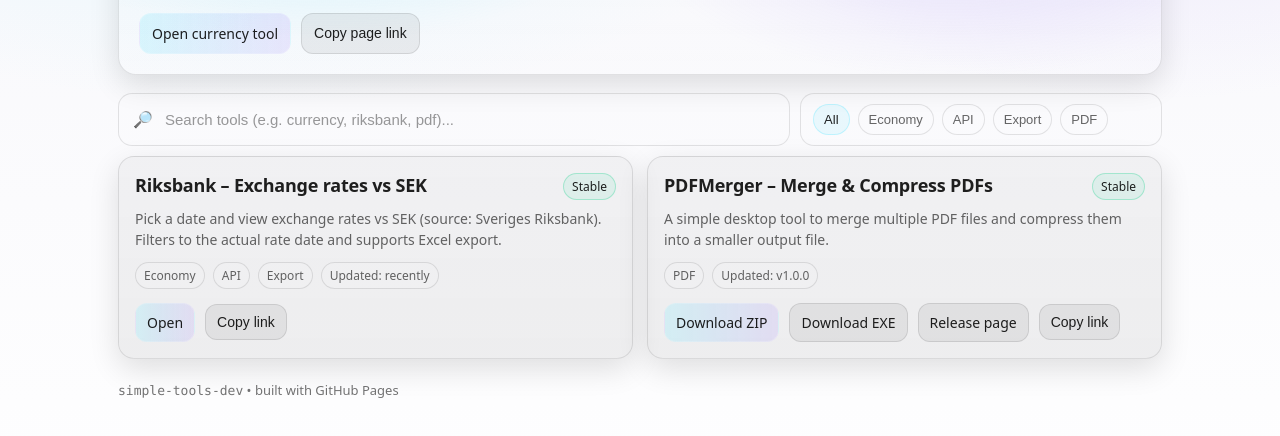
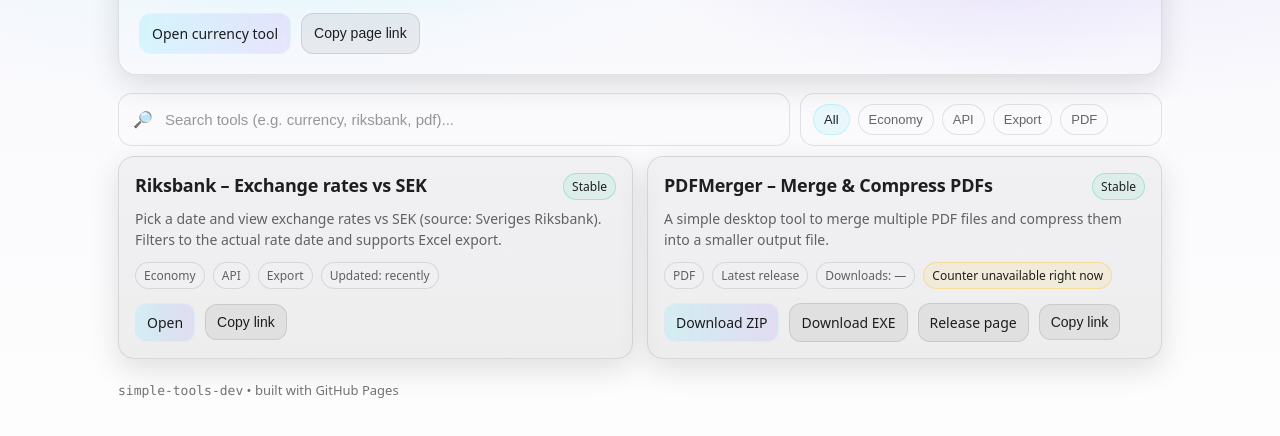
Before and after one commit to simple-tools-dev/simple-tools-dev.github.io, a plain HTML site: page index.html in a window 1280 px wide. Shown: the part 198-634 px from the top of the page. Drawn offline with Linux system fonts and the light colour scheme; no server answers.

Commit message:
Update index.html

```diff
--- a/index.html
+++ b/index.html
@@ -1,10 +1,10 @@
 <!doctype html>
-<html lang="sv">
+<html lang="en">
 <head>
   <meta charset="utf-8" />
   <meta name="viewport" content="width=device-width, initial-scale=1" />
   <title>Simple Tools Dev</title>
-  <meta name="description" content="Små webbaserade verktyg (hobbyprojekt). Valutakurser, data och utilities." />
+  <meta name="description" content="Small web tools (hobby projects). Currency rates, PDF utilities and more." />
 
   <style>
     :root{
@@ -56,7 +56,6 @@
     a{ color: inherit; text-decoration: none; }
     .wrap{ max-width: 1080px; margin: 0 auto; padding: 28px 18px 50px; }
 
-    /* top bar */
     .topbar{
       display:flex; align-items:center; justify-content:space-between;
       gap: 12px;
@@ -78,7 +77,7 @@
       border: 1px solid var(--border);
       box-shadow: var(--shadow);
     }
-    .top-actions{ display:flex; gap: 10px; align-items:center; }
+    .top-actions{ display:flex; gap: 10px; align-items:center; flex-wrap: wrap; }
 
     .chip{
       display:inline-flex; align-items:center; gap: 8px;
@@ -105,7 +104,6 @@
     .btn:active{ transform: translateY(1px); }
     .btn:focus{ outline: none; box-shadow: 0 0 0 4px var(--focus); }
 
-    /* hero */
     .hero{
       border: 1px solid var(--border);
       background: linear-gradient(180deg, rgba(255,255,255,0.06), rgba(255,255,255,0.03));
@@ -122,7 +120,6 @@
       background:
         radial-gradient(500px 240px at 20% 0%, rgba(110,231,255,0.22), transparent 65%),
         radial-gradient(500px 240px at 80% 20%, rgba(167,139,250,0.20), transparent 65%);
-      filter: blur(0px);
       pointer-events:none;
     }
     .hero-inner{ position: relative; display:grid; gap: 10px; }
@@ -145,7 +142,6 @@
       border-color: rgba(255,255,255,0.16);
     }
 
-    /* controls */
     .controls{
       display:grid;
       grid-template-columns: 1fr;
@@ -199,7 +195,6 @@
       background: rgba(110,231,255,0.12);
     }
 
-    /* grid */
     .grid{
       display:grid;
       grid-template-columns: 1fr;
@@ -223,9 +218,7 @@
       transform: translateY(6px);
       animation: pop .35s ease forwards;
     }
-    @keyframes pop{
-      to { opacity: 1; transform: translateY(0); }
-    }
+    @keyframes pop{ to { opacity: 1; transform: translateY(0); } }
     .card:hover{ transform: translateY(-2px); border-color: rgba(110,231,255,0.25); }
 
     .card-top{
@@ -270,7 +263,6 @@
     }
     .mono{ font-family: ui-monospace, SFMono-Regular, Menlo, Monaco, Consolas, "Liberation Mono", "Courier New", monospace; }
 
-    /* small icon */
     .dot{
       width: 9px; height: 9px; border-radius: 999px;
       background: var(--good);
@@ -335,7 +327,7 @@
 
     <div class="footer">
       <div>
-        <span class="mono">simple-tools-dev</span> • built with GitHub Pages
+        <span class="mono">simple-tools-dev</span> • <span id="footerText">built with GitHub Pages</span>
       </div>
     </div>
 
@@ -343,24 +335,27 @@
 
 <script>
 (() => {
-  // === Configure your GitHub release download links here ===
-  // Replace if your repo name differs in casing.
-  // Using a fixed tag makes it stable for a specific release. You can update later per release.
-  // If you prefer "latest", you can link to the releases page instead.
-  const PDFMERGER_VERSION_TAG = "v1.0.0";
-  const PDFMERGER_REPO = "https://github.com/simple-tools-dev/pdfmerger";
-  const PDFMERGER_RELEASE_BASE = `${PDFMERGER_REPO}/releases/download/${PDFMERGER_VERSION_TAG}`;
-  const PDFMERGER_ZIP = `${PDFMERGER_RELEASE_BASE}/PDFMerger-Setup-1.00.zip`;
-  const PDFMERGER_EXE = `${PDFMERGER_RELEASE_BASE}/PDFMerger-Setup-1.00.exe`;
-  const PDFMERGER_LATEST = `${PDFMERGER_REPO}/releases/latest`;
+  // ====== PDFMerger: CHANGE THESE IF NEEDED ======
+  // NOTE: Ensure this matches your repo exactly (case sensitive in URL aesthetics).
+  const PDFMERGER_OWNER = "simple-tools-dev";
+  const PDFMERGER_REPO = "pdfmerger"; // change to "PDFMerger" if your repo uses that casing
 
-  // Language strings
+  // These are your filenames in the release assets:
+  const PDFMERGER_EXE_NAME = "PDFMerger-Setup-1.00.exe";
+  const PDFMERGER_ZIP_NAME = "PDFMerger-Setup-1.00.zip";
+
+  const PDFMERGER_LATEST_RELEASE_PAGE = `https://github.com/${PDFMERGER_OWNER}/${PDFMERGER_REPO}/releases/latest`;
+  const PDFMERGER_API_LATEST = `https://api.github.com/repos/${PDFMERGER_OWNER}/${PDFMERGER_REPO}/releases/latest`;
+
+  // We'll read browser_download_url from the GitHub API so the links always match the latest release.
+  let pdfmergerDownloadLinks = { exe: PDFMERGER_LATEST_RELEASE_PAGE, zip: PDFMERGER_LATEST_RELEASE_PAGE };
+  let pdfmergerTotalDownloads = null; // EXE + ZIP combined (latest release)
+  let pdfmergerDownloadNote = null;   // if rate-limited/error, show a subtle note
+
   const I18N = {
     en: {
-      langLabel: "English",
-      langIcon: "🇬🇧",
-      themeDark: "Dark",
-      themeLight: "Light",
+      langLabel: "English", langIcon: "🇬🇧",
+      themeDark: "Dark", themeLight: "Light",
       heroTitle: "Small tools. Fast results. No accounts.",
       heroSubtitle: "A collection of web-based utilities built as hobby projects. Focus: simplicity, clarity, and quick access to useful data.",
       heroPrimary: "Open currency tool",
@@ -374,6 +369,7 @@
       noHitsTitle: "No results",
       noHitsDesc: "Try a different search term or change the filter.",
       footer: "built with GitHub Pages",
+      downloadsLabel: "Downloads",
       tools: {
         riksbank: {
           title: "Riksbank – Exchange rates vs SEK",
@@ -385,7 +381,7 @@
           title: "PDFMerger – Merge & Compress PDFs",
           desc: "A simple desktop tool to merge multiple PDF files and compress them into a smaller output file.",
           status: "Stable",
-          updated: "Updated: v1.0.0",
+          updated: "Latest release",
           downloadZip: "Download ZIP",
           downloadExe: "Download EXE",
           releasePage: "Release page"
@@ -393,10 +389,8 @@
       }
     },
     sv: {
-      langLabel: "Svenska",
-      langIcon: "🇸🇪",
-      themeDark: "Mörkt",
-      themeLight: "Ljust",
+      langLabel: "Svenska", langIcon: "🇸🇪",
+      themeDark: "Mörkt", themeLight: "Ljust",
       heroTitle: "Små verktyg. Snabb nytta. Inga konton.",
       heroSubtitle: "En samling webbaserade utilities byggda som hobbyprojekt. Fokus: enkelhet, tydlighet och att det ska gå snabbt att få ut data.",
       heroPrimary: "Öppna valutaverktyget",
@@ -410,6 +404,7 @@
       noHitsTitle: "Inga träffar",
       noHitsDesc: "Prova ett annat sökord eller byt filter.",
       footer: "byggt med GitHub Pages",
+      downloadsLabel: "Nedladdningar",
       tools: {
         riksbank: {
           title: "Riksbanken – Valutakurser mot SEK",
@@ -421,7 +416,7 @@
           title: "PDFMerger – Slå ihop & komprimera PDF",
           desc: "Ett enkelt desktop-verktyg som kan slå ihop flera PDF-filer och komprimera dem till en mindre utdatafil.",
           status: "Stabil",
-          updated: "Senast: v1.0.0",
+          updated: "Senaste release",
           downloadZip: "Ladda ner ZIP",
           downloadExe: "Ladda ner EXE",
           releasePage: "Release-sida"
@@ -430,26 +425,25 @@
     }
   };
 
-  // Tool catalog (language-aware labels are applied at render time)
   const tools = [
     {
       key: "riksbank",
       url: "https://simple-tools-dev.github.io/riksbanken-valutakurser/",
       tags: ["economy", "api", "export"],
       statusKind: "good",
-      actions: (t) => ([
-        { type: "open", url: t.url }
+      actions: () => ([
+        { type: "open", url: "https://simple-tools-dev.github.io/riksbanken-valutakurser/" }
       ])
     },
     {
       key: "pdfmerger",
-      url: PDFMERGER_LATEST,
+      url: PDFMERGER_LATEST_RELEASE_PAGE,
       tags: ["pdf"],
       statusKind: "good",
       actions: () => ([
-        { type: "link", url: PDFMERGER_ZIP, actionKey: "downloadZip", primary: true },
-        { type: "link", url: PDFMERGER_EXE, actionKey: "downloadExe" },
-        { type: "link", url: PDFMERGER_LATEST, actionKey: "releasePage" }
+        { type: "link", url: pdfmergerDownloadLinks.zip, actionKey: "downloadZip", primary: true },
+        { type: "link", url: pdfmergerDownloadLinks.exe, actionKey: "downloadExe" },
+        { type: "link", url: PDFMERGER_LATEST_RELEASE_PAGE, actionKey: "releasePage" }
       ])
     }
   ];
@@ -471,6 +465,8 @@
   const themeIcon = document.getElementById("themeIcon");
   const themeText = document.getElementById("themeText");
 
+  const footerText = document.getElementById("footerText");
+
   let activeTag = "all";
   let query = "";
 
@@ -485,9 +481,7 @@
 
   // Language
   const root = document.documentElement;
-  function getLang(){
-    return localStorage.getItem("lang") || "en"; // default EN
-  }
+  function getLang(){ return localStorage.getItem("lang") || "en"; } // default EN
   function setLang(lang){
     localStorage.setItem("lang", lang);
     root.setAttribute("lang", lang === "sv" ? "sv" : "en");
@@ -518,15 +512,12 @@
     q.placeholder = t.searchPlaceholder;
     copyLinkBtn.textContent = t.copyPage;
 
-    // Update filter labels
     filters.querySelectorAll(".tag").forEach(btn => {
       const key = btn.dataset.tag;
       btn.textContent = t.tags[key] || btn.textContent;
     });
 
-    // Footer
-    const footer = document.querySelector(".footer .mono").parentElement;
-    footer.innerHTML = `<span class="mono">simple-tools-dev</span> • ${escapeHtml(t.footer)}`;
+    footerText.textContent = t.footer;
 
     // Update theme text (keep current theme)
     const currentTheme = root.getAttribute("data-theme") || "dark";
@@ -538,6 +529,12 @@
   function toolText(key){
     const lang = getLang();
     return I18N[lang].tools[key];
+  }
+
+  function formatNumber(n){
+    if (typeof n !== "number") return "—";
+    const lang = getLang();
+    return n.toLocaleString(lang === "sv" ? "sv-SE" : "en-US");
   }
 
   function render(){
@@ -556,9 +553,23 @@
     grid.innerHTML = filtered.map((tool, idx) => {
       const text = toolText(tool.key);
 
-      const badges = tool.tags.map(tag => `<span class="badge">${escapeHtml(t.tags[tag] || tag)}</span>`).join("");
+      const badges = tool.tags
+        .map(tag => `<span class="badge">${escapeHtml(t.tags[tag] || tag)}</span>`)
+        .join("");
+
       const statusClass = tool.statusKind === "good" ? "badge good" : "badge warn";
       const statusLabel = text.status || "Info";
+
+      // Dynamic downloads badge for PDFMerger
+      let extraBadge = "";
+      if (tool.key === "pdfmerger") {
+        const count = pdfmergerTotalDownloads;
+        const label = `${t.downloadsLabel}: ${formatNumber(count)}`;
+        extraBadge = `<span class="badge">${escapeHtml(label)}</span>`;
+        if (pdfmergerDownloadNote) {
+          extraBadge += `<span class="badge warn">${escapeHtml(pdfmergerDownloadNote)}</span>`;
+        }
+      }
 
       const actions = tool.actions(tool).map(a => {
         if (a.type === "open") {
@@ -583,6 +594,7 @@
           <div class="badges">
             ${badges}
             <span class="badge">${escapeHtml(text.updated || "")}</span>
+            ${extraBadge}
           </div>
 
           <div class="card-actions">
@@ -602,7 +614,7 @@
       `;
     }
 
-    // Bind copy buttons (card-level)
+    // Bind copy buttons
     grid.querySelectorAll("button[data-copy]").forEach(btn => {
       btn.addEventListener("click", async () => {
         const link = btn.getAttribute("data-copy");
@@ -634,7 +646,7 @@
     render();
   });
 
-  // Copy homepage link
+  // Copy page link
   copyLinkBtn.addEventListener("click", async () => {
     try {
       await navigator.clipboard.writeText(location.href);
@@ -654,7 +666,7 @@
     applyTranslations();
   });
 
-  // Theme toggle
+  // Theme init + toggle
   const savedTheme = localStorage.getItem("theme");
   const prefersLight = window.matchMedia && window.matchMedia("(prefers-color-scheme: light)").matches;
   applyTheme(savedTheme || (prefersLight ? "light" : "dark"));
@@ -664,9 +676,79 @@
     applyTheme(current === "dark" ? "light" : "dark");
   });
 
-  // Init language (default EN)
+  // === Fetch + cache PDFMerger download counts (EXE + ZIP) from GitHub Releases API ===
+  async function updatePdfMergerDownloads(){
+    // Cache per visitor to avoid hammering GitHub API (unauth: 60 req/hour per IP).
+    const CACHE_KEY = "pdfmerger_dl_cache_v1";
+    const TTL_MS = 6 * 60 * 60 * 1000; // 6h
+
+    try {
+      const cached = JSON.parse(localStorage.getItem(CACHE_KEY) || "null");
+      if (cached && typeof cached.total === "number" && (Date.now() - cached.ts) < TTL_MS) {
+        pdfmergerTotalDownloads = cached.total;
+        pdfmergerDownloadLinks = cached.links || pdfmergerDownloadLinks;
+        render();
+        return;
+      }
+    } catch {
+      // ignore
+    }
+
+    try {
+      const res = await fetch(PDFMERGER_API_LATEST, {
+        headers: { "Accept": "application/vnd.github+json" }
+      });
+
+      if (!res.ok) {
+        // Common: 403 rate limit. We’ll just hide counts for now.
+        pdfmergerDownloadNote = (getLang() === "sv")
+          ? "Kan inte hämta räknare just nu"
+          : "Counter unavailable right now";
+        render();
+        return;
+      }
+
+      const data = await res.json();
+      const assets = Array.isArray(data.assets) ? data.assets : [];
+
+      const exe = assets.find(a => a && a.name === PDFMERGER_EXE_NAME);
+      const zip = assets.find(a => a && a.name === PDFMERGER_ZIP_NAME);
+
+      const total = (exe?.download_count || 0) + (zip?.download_count || 0);
+      pdfmergerTotalDownloads = total;
+
+      // Prefer links from API (browser_download_url) so they always point to the latest release asset.
+      pdfmergerDownloadLinks = {
+        exe: exe?.browser_download_url || PDFMERGER_LATEST_RELEASE_PAGE,
+        zip: zip?.browser_download_url || PDFMERGER_LATEST_RELEASE_PAGE
+      };
+
+      pdfmergerDownloadNote = null;
+
+      try {
+        localStorage.setItem(CACHE_KEY, JSON.stringify({
+          ts: Date.now(),
+          total,
+          links: pdfmergerDownloadLinks
+        }));
+      } catch {
+        // ignore
+      }
+
+      render();
+    } catch {
+      pdfmergerDownloadNote = (getLang() === "sv")
+        ? "Kan inte hämta räknare just nu"
+        : "Counter unavailable right now";
+      render();
+    }
+  }
+
+  // Init language (default EN) + first render
   setLang(getLang());
   applyTranslations();
+  render();
+  updatePdfMergerDownloads();
 })();
 </script>
 </body>
```
